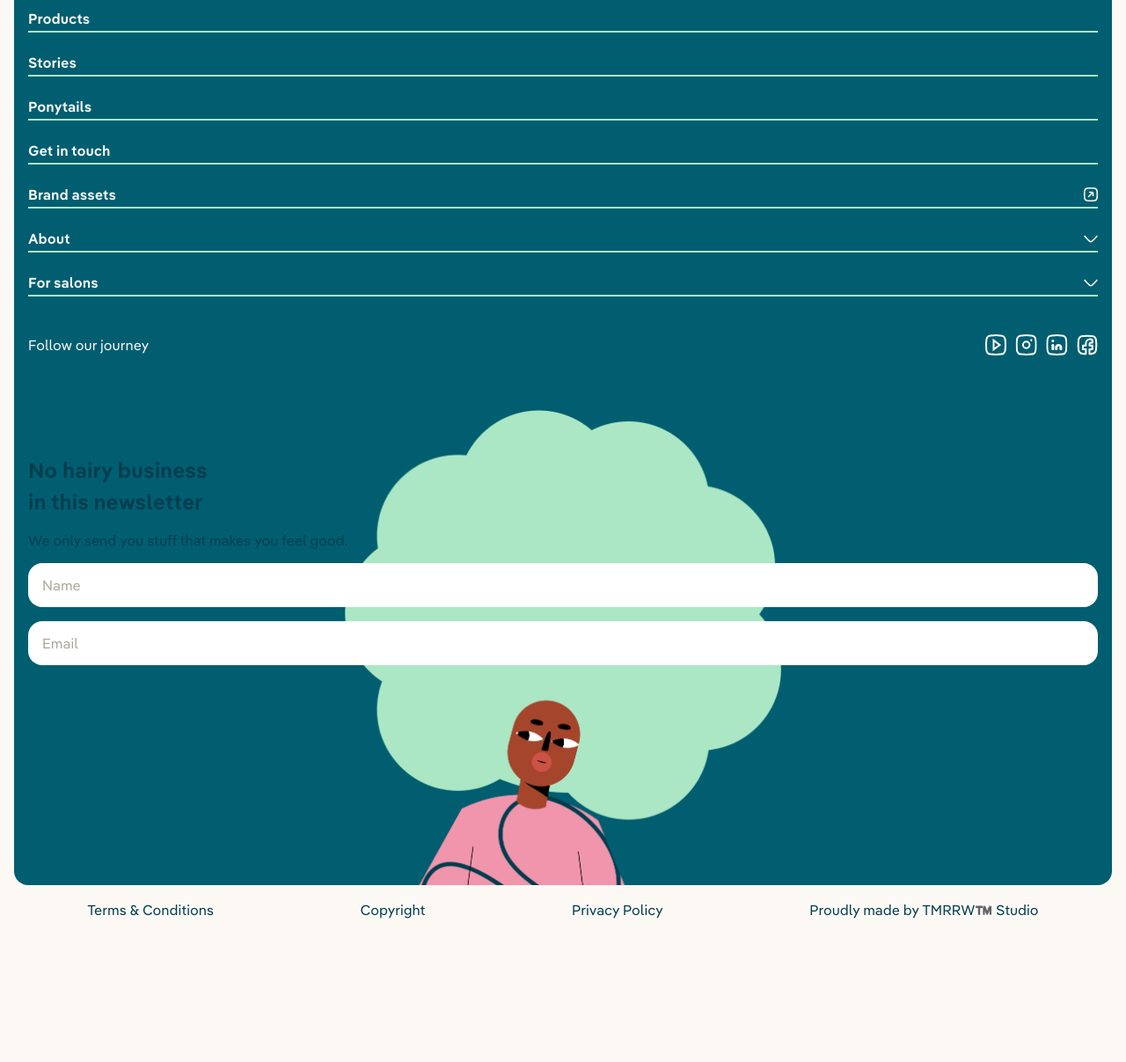
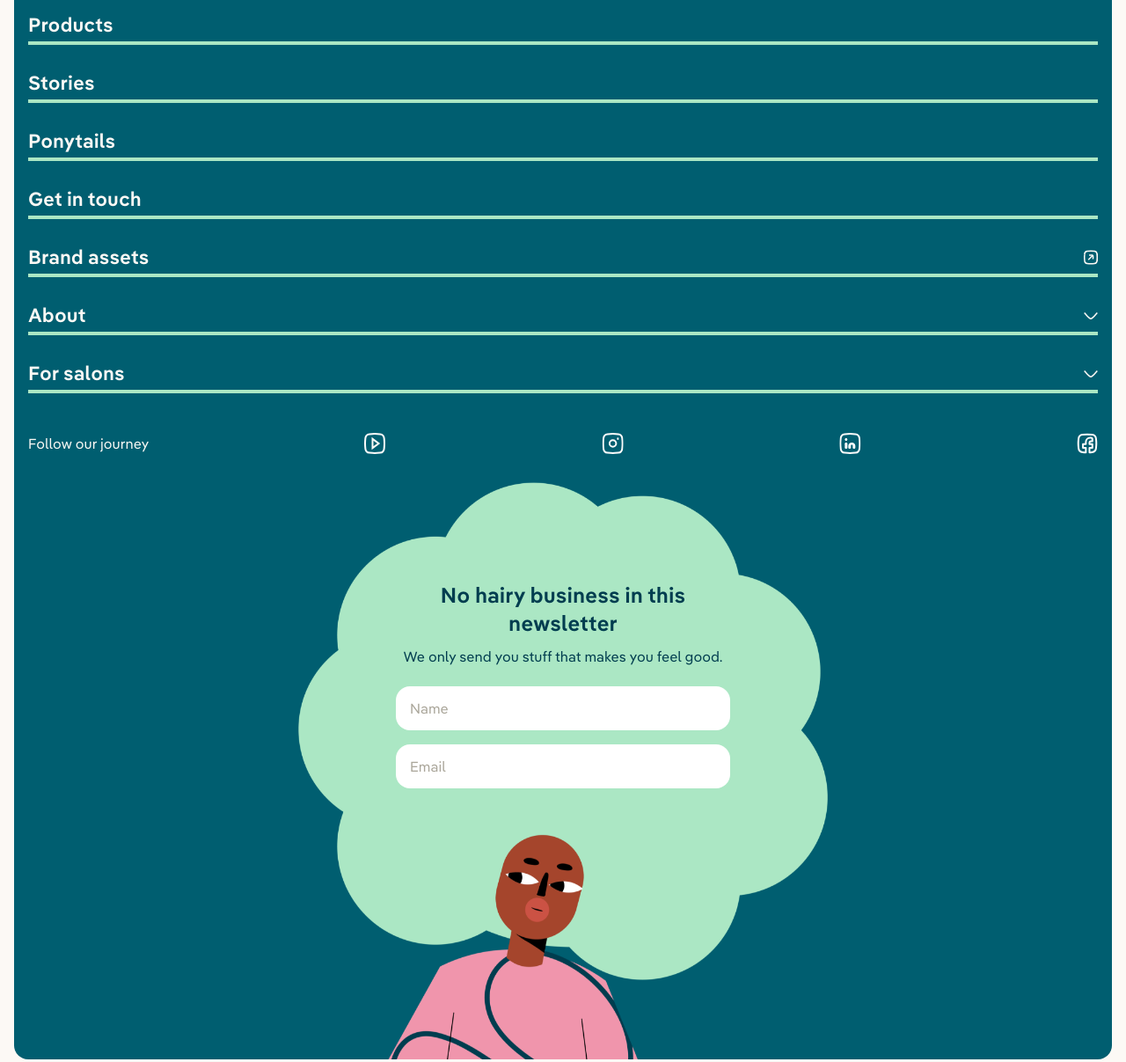
Before and after one commit to zizther/sustainable-salons, a website: page index.html in a window 1280 px wide. Shown: the part 340-1547 px from the top of the page at 88% size. Before the commit the page ends 1386 px from the top, so only its background shows below. Drawn offline with nearby package versions, Linux system fonts and the light colour scheme; files that its build step writes are made by us from their sources; files whose address does not match are found by name.

Commit message:
Positioning footer image element

```diff
--- a/index.html
+++ b/index.html
@@ -41,27 +41,28 @@
     <footer>
         <div class="bg-teal rounded-2xl">
             <!-- Links -->
-            <ul class="flex flex-col px-4 pt-4 text-base font-bold text-off-white">
-                <li class="h-[50px] flex items-center"><a class="grow border-b-2 pb-0.5 border-b-mint"
+            <ul class="flex flex-col px-4 pt-4 text-base font-bold md:text-2xl text-off-white">
+                <li class="footer-link-container"><a class="grow border-b-2 pb-0.5 border-b-mint md:border-b-4"
                         href="#">Products</a>
                 </li>
-                <li class="h-[50px] flex items-center"><a class="grow border-b-2 pb-0.5 border-b-mint"
+                <li class="footer-link-container"><a class="grow border-b-2 pb-0.5 border-b-mint md:border-b-4"
                         href="#">Stories</a>
                 </li>
-                <li class="h-[50px] flex items-center"><a class="grow border-b-2 pb-0.5 border-b-mint"
+                <li class="footer-link-container"><a class="grow border-b-2 pb-0.5 border-b-mint md:border-b-4"
                         href="#">Ponytails</a>
                 </li>
-                <li class="h-[50px] flex items-center"><a class="grow border-b-2 pb-0.5 border-b-mint" href="#">Get in
+                <li class="footer-link-container"><a class="grow border-b-2 pb-0.5 border-b-mint md:border-b-4"
+                        href="#">Get in
                         touch</a></li>
-                <li class="h-[50px] flex items-center"><a class="grow flex align-middle border-b-2 pb-0.5 border-b-mint"
-                        href="#"><span>
+                <li class="footer-link-container"><a
+                        class="grow flex align-middle border-b-2 pb-0.5 border-b-mint md:border-b-4" href="#"><span>
                             Brand assets
                         </span><img class="ml-auto" src="assets/images/external-link.svg" role="presentation" /> </a>
                 </li>
                 <li x-data="{ open : false }" class="flex flex-col gap-4 align-middle">
-                    <div class="h-[50px] flex items-center">
+                    <div class="footer-link-container">
                         <button @click="open = !open" class="grow">
-                            <div class="flex align-middle border-b-2 pb-0.5 border-b-mint">
+                            <div class="flex align-middle border-b-2 pb-0.5 border-b-mint md:border-b-4">
                                 <span>About</span>
                                 <img class="ml-auto" src="assets/images/chevron-down-white.svg" role="presentation" />
                             </div>
@@ -102,9 +103,9 @@
 
                 </li>
                 <li x-data="{ open : false }" class="flex flex-col gap-4 align-middle">
-                    <div class="h-[50px] flex items-center">
+                    <div class="footer-link-container">
                         <button @click="open = !open" class="grow">
-                            <div class="flex align-middle border-b-2 pb-0.5 border-b-mint">
+                            <div class="flex align-middle border-b-2 pb-0.5 border-b-mint md:border-b-4">
                                 <span>For salons</span>
                                 <img class="ml-auto" src="assets/images/chevron-down-white.svg" role="presentation" />
                             </div>
@@ -162,29 +163,44 @@
             </ul>
 
             <!-- Social media -->
-            <div class="px-4 flex items-center py-8 text-off-white gap-2.5">
-                <div class="mr-auto">Follow our journey</div>
-                <a class="shrink-0" link="#"><img src="assets/images/social-youtube.svg" role="link"
+            <div class="px-4 flex items-center py-8 justify-between text-off-white gap-2.5">
+                <div class="shrink-0 ">Follow our journey</div>
+                <a class="shrink-0 " link="#"><img src="assets/images/social-youtube.svg" role="link"
                         alt="YouTube" /></a>
-                <a class="shrink-0" link="#"><img src="assets/images/social-insta.svg" role="link"
+                <a class="shrink-0 " link="#"><img src="assets/images/social-insta.svg" role="link"
                         alt="Instagram" /></a>
-                <a class="shrink-0" link="#"><img src="assets/images/social-linkedin.svg" role="link"
+                <a class="shrink-0 " link="#"><img src="assets/images/social-linkedin.svg" role="link"
                         alt="LinkedIn" /></a>
-                <a class="shrink-0" link="#"><img src="assets/images/social-facebook.svg" role="link"
+                <a class="shrink-0 " link="#"><img src="assets/images/social-facebook.svg" role="link"
                         alt="Facebook" /></a>
             </div>
 
             <!-- Newsletter signup -->
-            <div
-                class="text-teal-dark h-[570px] bg-[length:31rem] px-4 pt-20 overflow-x-clip bg-no-repeat bg-bottom bg-footer">
-                <div class="text-3xl font-bold leading-9">No hairy business<br>in this newsletter</div>
-                <div class="pt-4 leading-5">We only send you stuff that makes you feel good.</div>
-                <form>
-                    <input type="text" name="name" placeholder="Name"
-                        class="w-full h-[50px] mt-4 p-4 rounded-2xl focus:rounded-2xl  placeholder:text-ui-disabled ">
-                    <input type="email" name="email" placeholder="Email"
-                        class="w-full h-[50px] mt-4 p-4 rounded-2xl focus:rounded-2xl  placeholder:text-ui-disabled ">
-                </form>
+            <div class="relative p-0 h-[656px] overflow-hidden text-teal-dark">
+
+
+
+                <!-- place img assets/images/green-afro-cropped.png to be 724px high and cropped at the parent width -->
+                <img class="object-cover  mx-auto w-auto -mb-28  h-[656px] max-h-[656px]"
+                    src="assets/images/green-afro-cropped.png" alt="Green afro" />
+
+
+
+
+                <div class="absolute inset-0 p-4 pt-20 ">
+                    <div class="flex flex-col items-center max-w-[380px] mx-auto mt-4 sm:mt-8 z-10">
+                        <div class="text-3xl font-bold leading-8 text-center">No hairy business in this
+                            newsletter
+                        </div>
+                        <div class="pt-3 leading-5 text-center">We only send you stuff that makes you feel good.</div>
+                        <form class="mt-2">
+                            <input type="text" name="name" placeholder="Name"
+                                class="w-full h-[50px] mt-4 p-4 rounded-2xl focus:rounded-2xl  placeholder:text-ui-disabled ">
+                            <input type="email" name="email" placeholder="Email"
+                                class="w-full h-[50px] mt-4 p-4 rounded-2xl focus:rounded-2xl  placeholder:text-ui-disabled ">
+                        </form>
+                    </div>
+                </div>
             </div>
         </div>
         <div class="flex flex-wrap justify-around mt-4 gap-y-4 ">
--- a/src/css/main.css
+++ b/src/css/main.css
@@ -96,3 +96,7 @@ transition duration-75
 active:drop-shadow-[0_0_0_teal]
 transition duration-75
 }
+
+.footer-link-container {
+    @apply h-[50px] md:h-[66px] flex items-center
+}
--- a/tailwind.config.js
+++ b/tailwind.config.js
@@ -6,9 +6,6 @@ module.exports = {
     darkMode: "class", // or 'media' or 'class'
     theme: {
         extend: {
-            backgroundImage: {
-                footer: "url('/assets/images/green-afro-cropped.png')",
-            },
             colors: {
                 cream: "#f1ede2",
                 ivory: "#fbfbfb",
```
